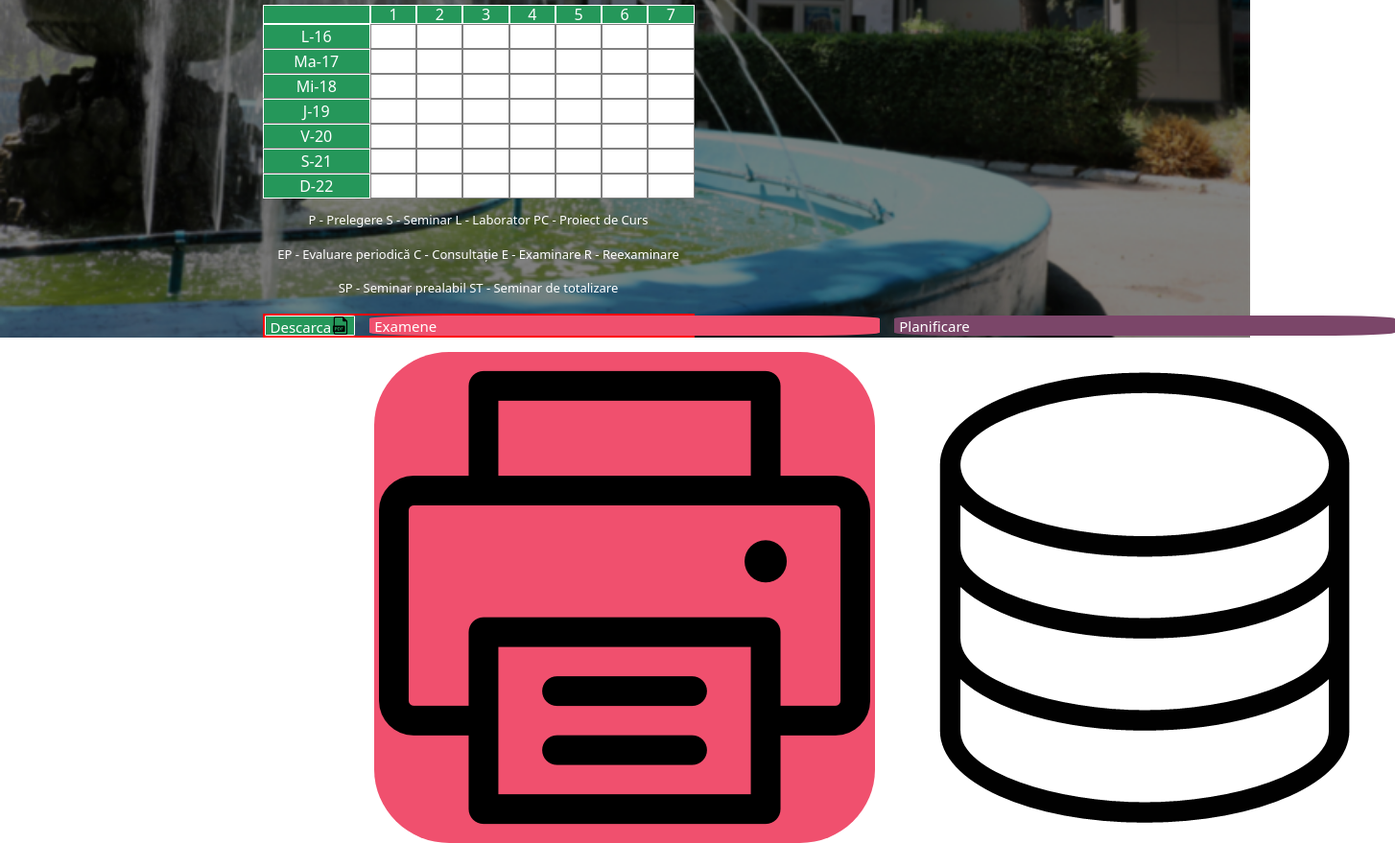
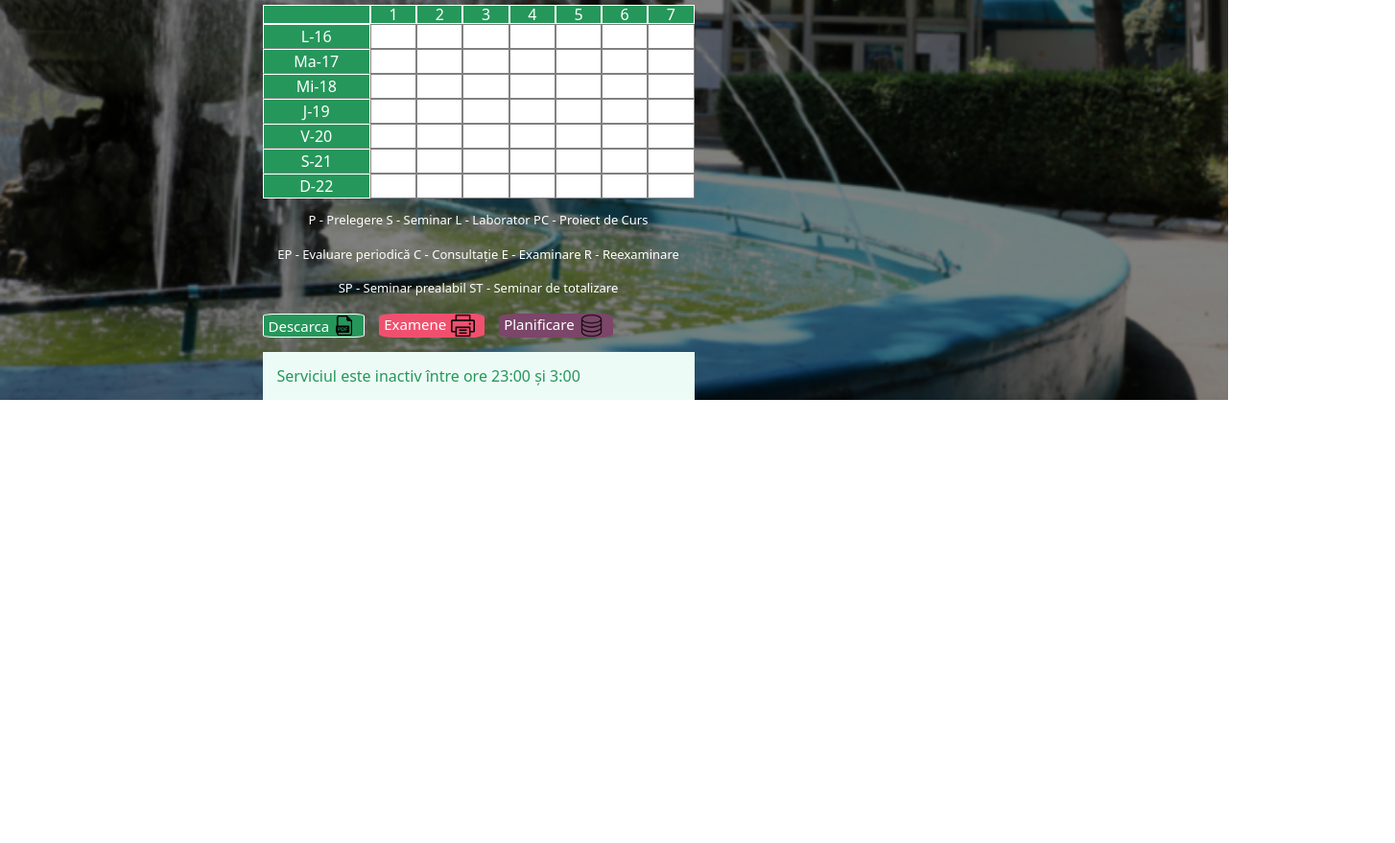
Before and after one commit to Lorean20040912/evaluare-periodica, a plain HTML site: page index.html in a window 1280 px wide. Shown: the part 513-1392 px from the top of the page at 96% size, 1454 px wide, since content can reach past the window. After the commit the page ends 930 px from the top, so only its background shows below. Drawn offline with nearby package versions, Linux system fonts and the light colour scheme.

Commit message:
ora de lucru orar

```diff
--- a/index.html
+++ b/index.html
@@ -200,18 +200,21 @@
                 <p>SP - Seminar prealabil ST - Seminar de totalizare</p>
         </div>
         <div class="butonele">
-            <div class="descarca">
+            <button class="descarca">
                 <p>Descarca</p>
-                <img src="images/pdf.png" alt="">
-            </div>
+                <img class="descarca" src="images/pdf.png" alt="">
+            </button>
             <div class="examene">
                 <p>Examene</p>
                 <img class="examene" src="images/printer.png" alt="">
             </div>
             <div class="planificare">
                 <p>Planificare</p>
-                <img src="images/database.png" alt="">
+                <img class="planificare" src="images/database.png" alt="">
             </div>
+        </div>
+        <div class="serviciu">
+            <p class="serviciu">Serviciul este inactiv între ore 23:00 și 3:00</p>
         </div>
     </div>
 
--- a/style.css
+++ b/style.css
@@ -415,7 +415,6 @@ span.tabel {
 }
 .butonele {
     margin-top: 15px;
-    border: red 2px solid;
     height: 25px;
     display: flex;
     justify-content: flex-start;
@@ -425,18 +424,26 @@ span.tabel {
 }
 .descarca {
     background-color: #25975A;
-    border-radius: 5%;
+    border-radius: 10%;
     border: white 0.5px solid;
+    color: white;
     padding-left: 5px;
     padding-right: 5px;
     display: flex;
     justify-content: center;
+}
+img.descarca {
+    height: 100%;
+    width: auto;
+    border: none;
 }
 .examene {
     background-color: #f0506e;
     border-radius: 15%;
     padding-left: 5px;
     padding-right: 5px;
+    display: flex;
+    justify-content: center;
 }
 .planificare {
     background-color: rgb(123, 70, 105);
@@ -444,10 +451,26 @@ span.tabel {
     padding-left: 5px;
     padding-right: 5px;
 }
-.mdi-file-pdf-box {
-    font-size: 2px;
-    background-color: black;
+img.examene {
+    height: 100%;
+    width: auto;
 }
-img.examene {
-    size: 10px;
+.planificare {
+    display: flex;
+    justify-content: center;
 }
+img.planificare {
+    height: 100%;
+    width: auto;
+}
+.serviciu {
+    margin-top: 15px;
+    height: 50px;
+    background-color: #edfbf6;
+    color: #25975A;
+}
+p.serviciu {
+    display: flex;
+    align-items: center;
+    padding-left: 15px;
+}
```
